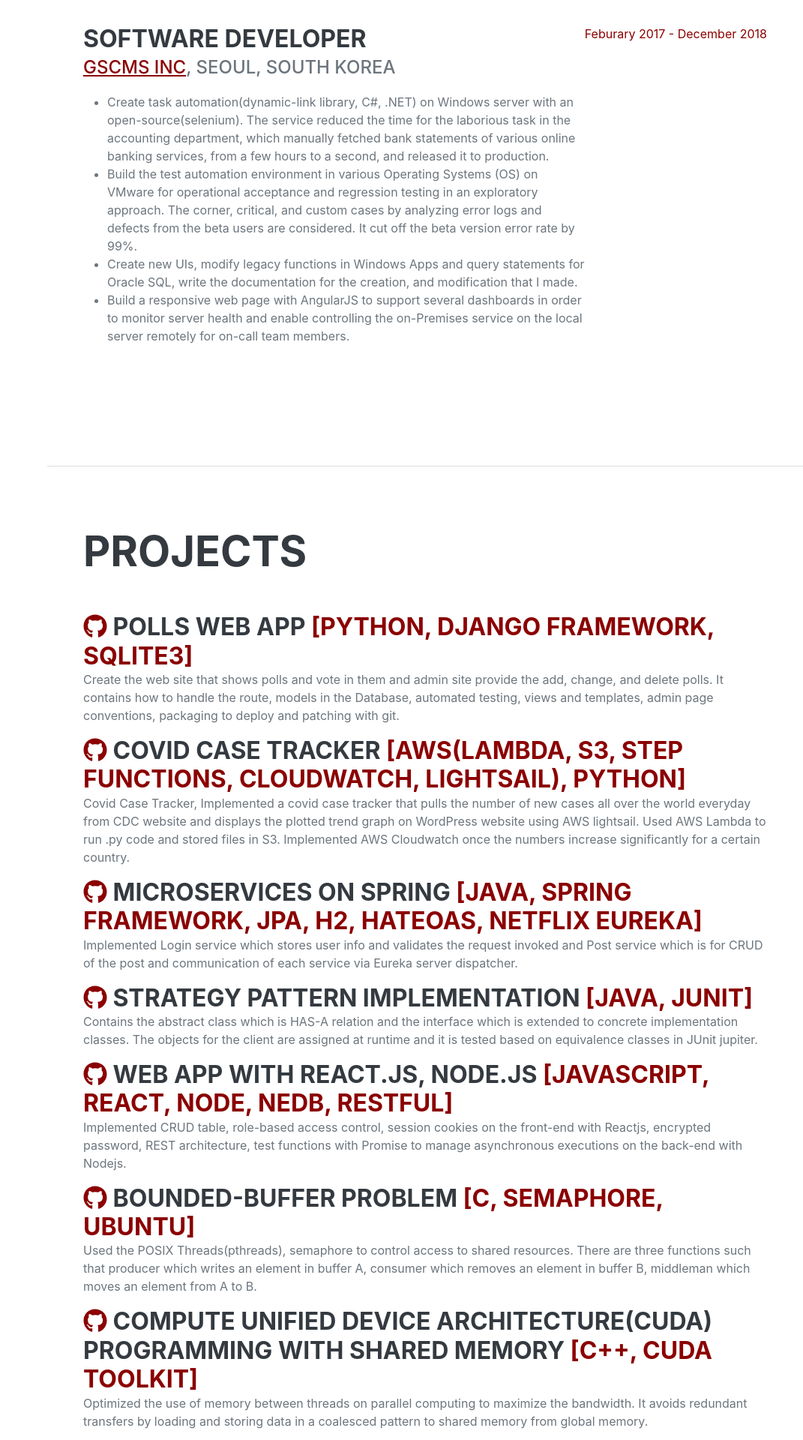
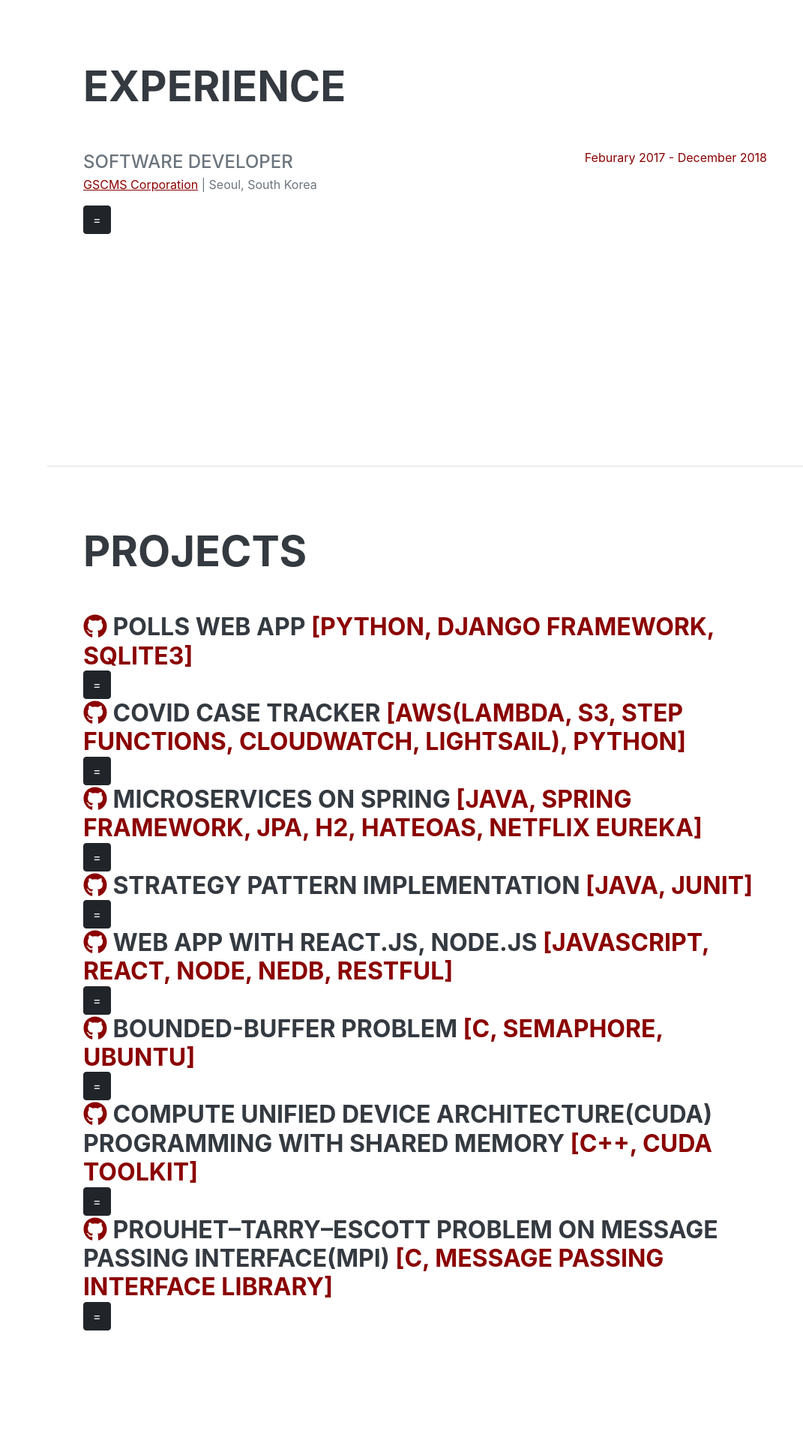
Before and after one commit to barojin/pages, a React (Create React App) app: page / in a window 1280 px wide. Shown: the part 980-2900 px from the top of the page at 75% size, without its empty margins (209-1280 px from the left). Built offline with nearby package versions, Linux system fonts and the light colour scheme; a web font is replaced by a local one.

Commit message:
added the content hidden and shown button,

```diff
--- a/src/components/ExperienceComponents/experienceComp.jsx
+++ b/src/components/ExperienceComponents/experienceComp.jsx
@@ -1,35 +1,33 @@
 import React, { Component } from 'react'
-
-class ListItem extends React.PureComponent {
-    render(){
-        return <li>{this.props.value}</li>;
-    }
-}
-
-class ContentList extends React.PureComponent {
-    render(){
-        return (
-            <ul>
-                {this.props.contents.map((content) => <ListItem key={content.toString()} value={content} />)}
-            </ul>
-        );
-    }
-}
+import ContentList from '../utils/contentList'
 
 export default class Experience extends React.Component {
     constructor(props){
         super(props);
+        this.state = {showContent: false}
+        this.handleToggleClick = this.handleToggleClick.bind(this);
+    }
+
+    handleToggleClick() {
+        this.setState(prevState => ({
+            showContent: !prevState.showContent
+        }));
     }
 
     render(){
         return (
             <div className="d-flex flex-column flex-md-row justify-content-between mb-5">
                 <div className="flex-grow-1">
-                    <h3 className="mb-0"> {this.props.jobTitle} </h3>
-                    <div className="subheading mb-3">
-                        <a href={this.props.url}> {this.props.company}</a>, {this.props.location}
+                    <div className="subheading">
+                        {this.props.jobTitle}
                     </div>
-                    <ContentList contents={this.props.contents} />
+                    <div className="mb-3">
+                        <a href={this.props.url}>{this.props.company}</a> | {this.props.location}
+                    </div>
+                    <ContentList contents={this.props.contents} show={this.state.showContent} />
+                    <button type="button" class="btn btn-dark" onClick={this.handleToggleClick}>
+                        {this.state.showContent ? '^' : '='}
+                    </button>
                 </div>
                 <div className="flex-shrink-0"><span className="text-primary">{this.props.date}</span></div>
             </div>
--- a/src/components/ProjectComponents/projectComp.jsx
+++ b/src/components/ProjectComponents/projectComp.jsx
@@ -1,8 +1,17 @@
 import React, { Component } from 'react'
+import ContentList from '../utils/contentList'
 
 export default class Project extends React.Component {
     constructor(props){
         super(props);
+        this.state = {showContent: false}
+        this.handleToggleClick = this.handleToggleClick.bind(this);
+    }
+
+    handleToggleClick() {
+        this.setState(prevState => ({
+            showContent: !prevState.showContent
+        }));
     }
     render(){
         return (
@@ -12,7 +21,10 @@
                         <a className="social-icon"  href={this.props.gitUrl}><i className="fab fa-github" />
                         </a> {this.props.title} <span className="text-primary">{this.props.techStack}</span>
                     </h3>
-                    <p> {this.props.content} </p>
+                    <ContentList contents={this.props.content} show={this.state.showContent} />
+                    <button type="button" class="btn btn-dark" onClick={this.handleToggleClick}>
+                        {this.state.showContent ? '^' : '='}
+                    </button>
                 </div>
             </div>
             );
--- a/src/components/experiences.jsx
+++ b/src/components/experiences.jsx
@@ -14,8 +14,7 @@
                     <div className="resume-section-content">
                     <h2 className="mb-5">Experience</h2>
 
-                    <Experience jobTitle="Software Developer" url="http://gscms.co.kr/" company="GSCMS Inc" location="Seoul, South Korea" date="Feburary 2017 - December 2018" contents={this.state.contents} />
-
+                    <Experience jobTitle="Software Developer" url="http://gscms.co.kr/" company="GSCMS Corporation" location="Seoul, South Korea" date="Feburary 2017 - December 2018" contents={this.state.contents} />
                     </div>
                 </section>
                 <hr className="m-0" />
--- a/src/components/projects.jsx
+++ b/src/components/projects.jsx
@@ -15,15 +15,15 @@
             {/* <Project gitUrl="" title="" techStack="" content="" /> */}
             <Project gitUrl="https://github.com/barojin/DjangoTutorial"
                 title="Polls Web App" techStack="[python, Django framework, Sqlite3]"
-                content="Create the web site that shows polls and vote in them and admin site provide the add, change, and delete polls. It contains how to handle the route, models in the Database, automated testing, views and templates, admin page conventions, packaging to deploy and patching with git."
+                content={["Create the web site that shows polls and vote in them and admin site provide the add, change, and delete polls. It contains how to handle the route, models in the Database, automated testing, views and templates, admin page conventions, packaging to deploy and patching with git."]}
                 />
-            <Project gitUrl="#Projects" title="Covid Case Tracker" techStack="[AWS(Lambda, S3, Step functions, CloudWatch, Lightsail), Python]" content="Covid Case Tracker, Implemented a covid case tracker that pulls the number of new cases all over the world everyday from CDC website and displays the plotted trend graph on WordPress website using AWS lightsail. Used AWS Lambda to run .py code and stored files in S3. Implemented AWS Cloudwatch once the numbers increase significantly for a certain country." />
-            <Project gitUrl="https://github.com/barojin/Microservice_Spring" title="Microservices on Spring" techStack="[Java, Spring framework, JPA, h2, HATEOAS, Netflix Eureka]" content="Implemented Login service which stores user info and validates the request invoked and Post service which is for CRUD of the post and communication of each service via Eureka server dispatcher." />
-            <Project gitUrl="https://github.com/barojin/DuckNQuiz" title="Strategy Pattern implementation" techStack="[Java, JUnit]" content="Contains the abstract class which is HAS-A relation and the interface which is extended to concrete implementation classes. The objects for the client are assigned at runtime and it is tested based on equivalence classes in JUnit jupiter." />
-            <Project gitUrl="https://github.com/barojin/WRN" title="Web App with React.js, Node.js" techStack="[JavaScript, React, Node, NeDB, RESTful]" content="Implemented CRUD table, role-based access control, session cookies on the front-end with Reactjs, encrypted password, REST architecture, test functions with Promise to manage asynchronous executions on the back-end with Nodejs." />
-            <Project gitUrl="https://github.com/barojin/PMC" title="Bounded-buffer problem" techStack="[C, semaphore, Ubuntu]" content="Used the POSIX Threads(pthreads), semaphore to control access to shared resources. There are three functions such that producer which writes an element in buffer A, consumer which removes an element in buffer B, middleman which moves an element from A to B." />
-            <Project gitUrl="https://github.com/barojin/MMSMCUDA" title="Compute Unified Device Architecture(CUDA) programming with shared memory" techStack="[C++, CUDA Toolkit]" content="Optimized the use of memory between threads on parallel computing to maximize the bandwidth. It avoids redundant transfers by loading and storing data in a coalesced pattern to shared memory from global memory." />
-            <Project gitUrl="https://github.com/barojin/PTEMPI/blob/main/cpi.c" title="Prouhet–Tarry–Escott problem on Message Passing Interface(MPI)" techStack="[C, Message Passing Interface library]" content="Implemented MPI parallel program  parallelizing the operation between 16 threads on a computer cluster and compared the performance of  O(2n) computation between on single laptop and cluster computers." />
+            <Project gitUrl="#Projects" title="Covid Case Tracker" techStack="[AWS(Lambda, S3, Step functions, CloudWatch, Lightsail), Python]" content={["Covid Case Tracker, Implemented a covid case tracker that pulls the number of new cases all over the world everyday from CDC website and displays the plotted trend graph on WordPress website using AWS lightsail. Used AWS Lambda to run .py code and stored files in S3. Implemented AWS Cloudwatch once the numbers increase significantly for a certain country."]} />
+            <Project gitUrl="https://github.com/barojin/Microservice_Spring" title="Microservices on Spring" techStack="[Java, Spring framework, JPA, h2, HATEOAS, Netflix Eureka]" content={["Implemented Login service which stores user info and validates the request invoked and Post service which is for CRUD of the post and communication of each service via Eureka server dispatcher."]} />
+            <Project gitUrl="https://github.com/barojin/DuckNQuiz" title="Strategy Pattern implementation" techStack="[Java, JUnit]" content={["Contains the abstract class which is HAS-A relation and the interface which is extended to concrete implementation classes. The objects for the client are assigned at runtime and it is tested based on equivalence classes in JUnit jupiter."]} />
+            <Project gitUrl="https://github.com/barojin/WRN" title="Web App with React.js, Node.js" techStack="[JavaScript, React, Node, NeDB, RESTful]" content={["Implemented CRUD table, role-based access control, session cookies on the front-end with Reactjs, encrypted password, REST architecture, test functions with Promise to manage asynchronous executions on the back-end with Nodejs."]} />
+            <Project gitUrl="https://github.com/barojin/PMC" title="Bounded-buffer problem" techStack="[C, semaphore, Ubuntu]" content={["Used the POSIX Threads(pthreads), semaphore to control access to shared resources. There are three functions such that producer which writes an element in buffer A, consumer which removes an element in buffer B, middleman which moves an element from A to B."]} />
+            <Project gitUrl="https://github.com/barojin/MMSMCUDA" title="Compute Unified Device Architecture(CUDA) programming with shared memory" techStack="[C++, CUDA Toolkit]" content={["Optimized the use of memory between threads on parallel computing to maximize the bandwidth. It avoids redundant transfers by loading and storing data in a coalesced pattern to shared memory from global memory."]} />
+            <Project gitUrl="https://github.com/barojin/PTEMPI/blob/main/cpi.c" title="Prouhet–Tarry–Escott problem on Message Passing Interface(MPI)" techStack="[C, Message Passing Interface library]" content={["Implemented MPI parallel program  parallelizing the operation between 16 threads on a computer cluster and compared the performance of  O(2n) computation between on single laptop and cluster computers."]} />
         </div>
       </section>
     </div>
--- /dev/null
+++ b/src/components/utils/contentList.jsx
@@ -0,0 +1,20 @@
+import React, { Component } from 'react'
+
+class ListItem extends React.PureComponent {
+    render(){
+        return <li>{this.props.value}</li>;
+    }
+}
+
+export default class ContentList extends React.Component {
+    render(){
+        if (!this.props.show){
+            return null;
+        }
+        return (
+            <ul>
+                {this.props.contents.map((content) => <ListItem key={content.toString()} value={content} />)}
+            </ul>
+        );
+    }
+}
```
